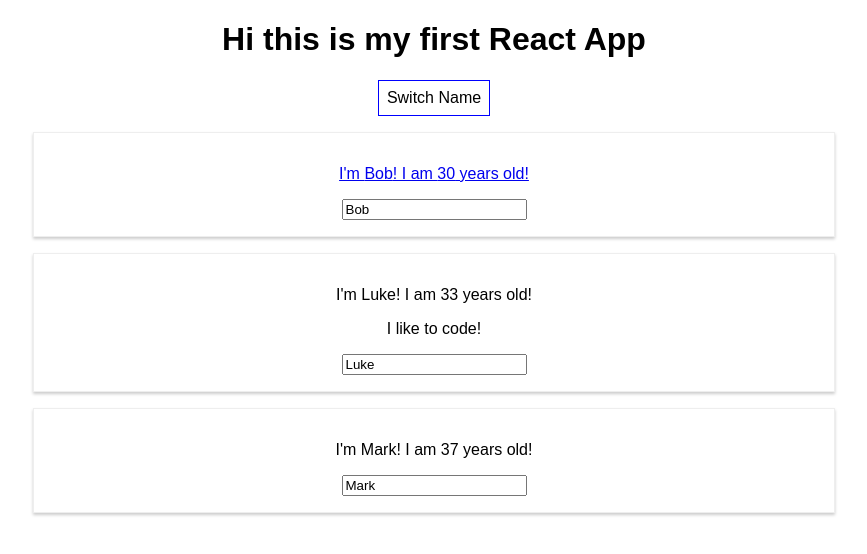
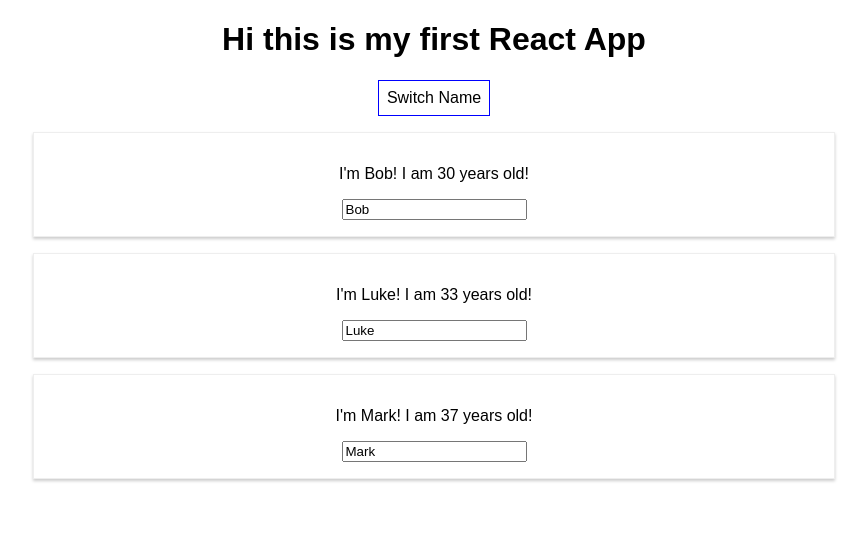
Before and after one commit to filipecamargos/React-Person-App-First-React-App, a React (Create React App) app: page / in a window 1280 px wide. Both pictures are taken after a click on the button "Switch Name". Shown: the top 554 px of the page, without its empty margins (206-1073 px from the left). Built offline with nearby package versions, Linux system fonts and the light colour scheme.

Commit message:
Maping the JSX

```diff
--- a/src/App.js
+++ b/src/App.js
@@ -64,28 +64,18 @@
     //Variable are allowed to be created inside render
     let persons  = null;
 
+    //if show person is true we will assign the jsx to it
     if (this.state.showPerson) {
-      //variables can hold ejx code
+      //variables can hold jsx code
       persons = (
         <div>
-          <a href="#" >
-            <Person
-            name={this.state.persons[0].name}
-            age={this.state.persons[0].age}
-            refSwitchNameHandler={this.switchNameHandler.bind(this, "Marcus Broke")}
-            refNameChangeHandler={this.nameChangeHandler.bind()}
-            />
-          </a>
-          <Person
-            name={this.state.persons[1].name}
-            age={this.state.persons[1].age}
-            >
-              I like to code!
-          </Person>
-          <Person
-            name={this.state.persons[2].name}
-            age={this.state.persons[2].age}
-          />
+          { this.state.persons.map(person => {
+            return <Person
+                      name={person.name}
+                      age={person.age}
+                    />
+            })
+          }
         </div>
       )
     }
```
